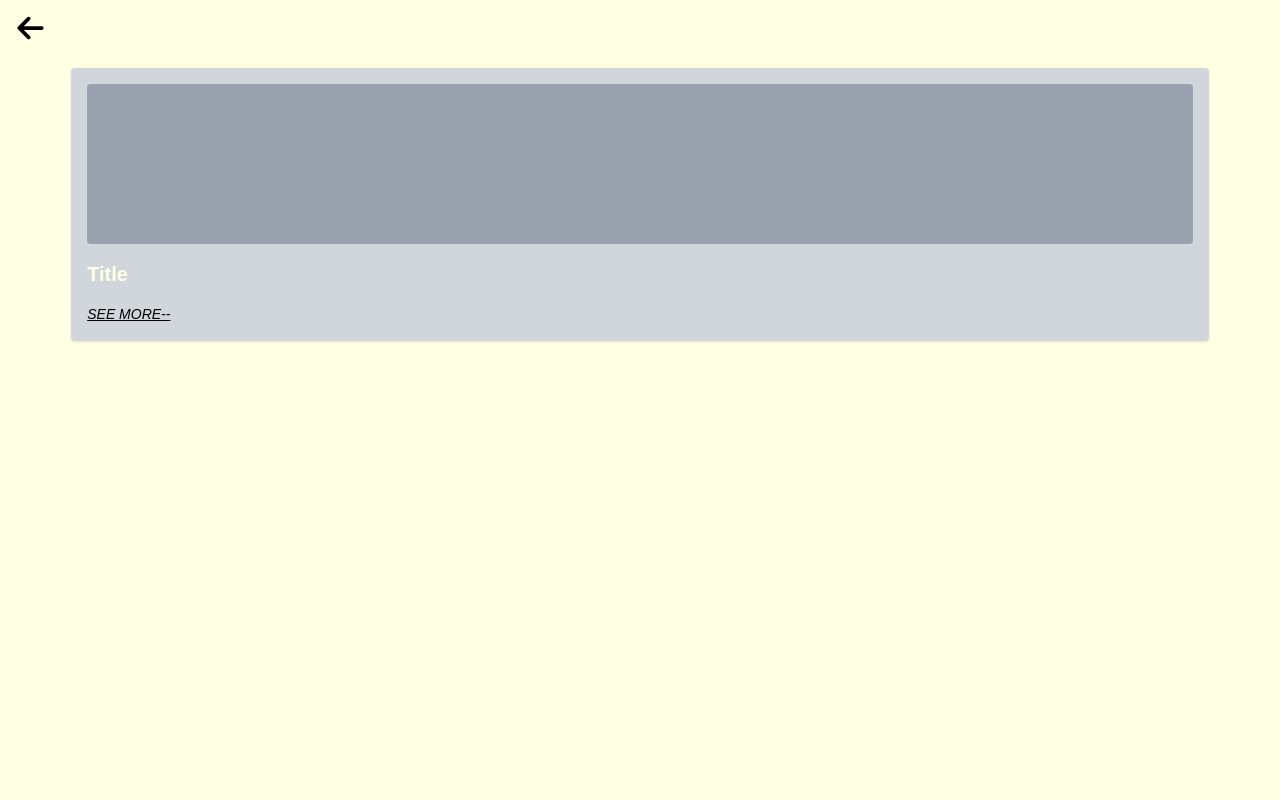
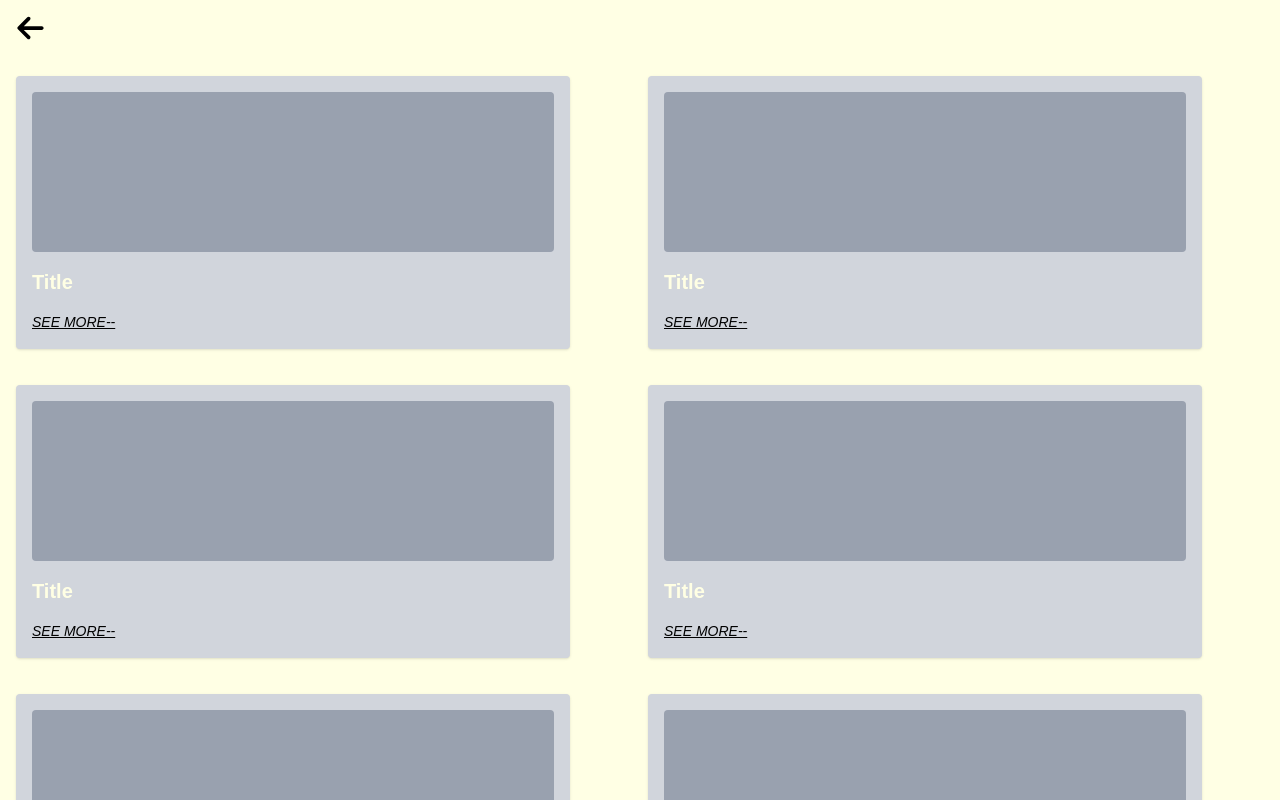
Before and after one commit to Ankit-Dalei/portfolio, a Next.js app: page /vlog in a window 1280 px wide. Shown: the top 800 px of the page. Built offline with nearby package versions, Linux system fonts and the light colour scheme; a web font is replaced by a local one.

Commit message:
test ipad complete design and mobile design

```diff
--- a/src/app/designs/page.tsx
+++ b/src/app/designs/page.tsx
@@ -13,8 +13,13 @@ const designs = () => {
                     <path d="M9.4 233.4c-12.5 12.5-12.5 32.8 0 45.3l160 160c12.5 12.5 32.8 12.5 45.3 0s12.5-32.8 0-45.3L109.2 288 416 288c17.7 0 32-14.3 32-32s-14.3-32-32-32l-306.7 0L214.6 118.6c12.5-12.5 12.5-32.8 0-45.3s-32.8-12.5-45.3 0l-160 160z"/></svg>
                 </Link>
             </div>
-            <div className="h-auto p-2 w-screen flex flex-col justify-between items-center">
+            <div className="h-auto p-2 w-screen flex flex-col justify-between items-center sm:hidden">
                 <div className="h-[80vh] w-[90%] bg-gray-300 mt-5"></div>
+            </div>
+            <div className="hidden sm:grid grid-cols-2 gap-4 p-4 sm:w-screen sm:h-auto">
+                {Array.from({ length: 14 }).map((_, index) => (
+                    <div key={index} className="h-[50vh] w-[100%] bg-gray-300"></div>
+                ))}
             </div>
         </div>
     </>
--- a/src/app/page.tsx
+++ b/src/app/page.tsx
@@ -146,7 +146,7 @@ export default function Home() {
             <div className="h-[95%] bg-gray-300 w-[48%]"></div>
           </div>
           <div className="w-[100%] h-[8%] flex justify-end text-black font-serif ">
-            <Link href="/project">See More</Link>
+            <Link href="/designs">See More</Link>
           </div>
         </div>
         <div className="w-screen h-[2vh] flex justify-between items-center p-2 sm:hidden">
--- a/src/app/project/page.tsx
+++ b/src/app/project/page.tsx
@@ -12,8 +12,13 @@ const project = () => {
                 <path d="M9.4 233.4c-12.5 12.5-12.5 32.8 0 45.3l160 160c12.5 12.5 32.8 12.5 45.3 0s12.5-32.8 0-45.3L109.2 288 416 288c17.7 0 32-14.3 32-32s-14.3-32-32-32l-306.7 0L214.6 118.6c12.5-12.5 12.5-32.8 0-45.3s-32.8-12.5-45.3 0l-160 160z"/></svg>
             </Link>
         </div>
-        <div className="h-auto p-2 w-screen flex flex-col justify-between items-center">
+        <div className="h-auto p-2 w-screen flex flex-col justify-between items-center sm:hidden ">
             <div className="h-[20vh] w-[90%] bg-gray-300 mt-5"></div>
+        </div>
+        <div className="hidden sm:grid grid-cols-2 gap-4 p-4 sm:w-screen sm:h-auto">
+          {Array.from({ length: 14 }).map((_, index) => (
+            <div key={index} className="h-[20vh] w-[100%] bg-gray-300"></div>
+          ))}
         </div>
     </div>
   )
--- a/src/app/vlog/page.tsx
+++ b/src/app/vlog/page.tsx
@@ -19,7 +19,7 @@ const Vlog = () => {
             </svg>
           </Link>
         </div>
-        <div className="h-auto p-2 w-screen flex flex-col justify-between items-center">
+        <div className="h-auto p-2 w-screen flex flex-col justify-between items-center sm:hidden">
           <div className="h-auto w-[90%] bg-gray-300 mt-5 flex flex-col justify-center p-4 rounded shadow">
             <div className="h-[20vh] w-[100%] bg-gray-400 mb-4 rounded"></div>
             <div className="text-xl font-semibold mb-2">Title</div>
@@ -34,6 +34,25 @@ const Vlog = () => {
             </button>
           </div>
         </div>
+        <div className="hidden sm:grid grid-cols-2 gap-4 p-4 sm:w-screen sm:h-auto">
+          {Array.from({ length: 14 }).map((_, index) => (
+
+            <div className="h-auto w-[90%] bg-gray-300 mt-5 flex flex-col justify-center p-4 rounded shadow">
+              <div className="h-[20vh] w-[100%] bg-gray-400 mb-4 rounded"></div>
+              <div className="text-xl font-semibold mb-2">Title</div>
+              <div className={`instrument-serif-regular-italic text-[14px] tracking-[0.2rem] text-black w-[90%] transition-all duration-300 overflow-hidden ${expanded ? 'max-h-[50000vh]' : 'max-h-[500px]'}`}>
+                {/* Long text content here */}
+              </div>
+              <button
+                onClick={toggleContent}
+                className="mt-2 text-[14px] italic text-black underline flex justify-start w-[30%]"
+              >
+                {expanded ? 'VIEW LESS--' : 'SEE MORE--'}
+              </button>
+            </div>
+
+          ))}
+        </div>
       </div>
     </>
   );
```
